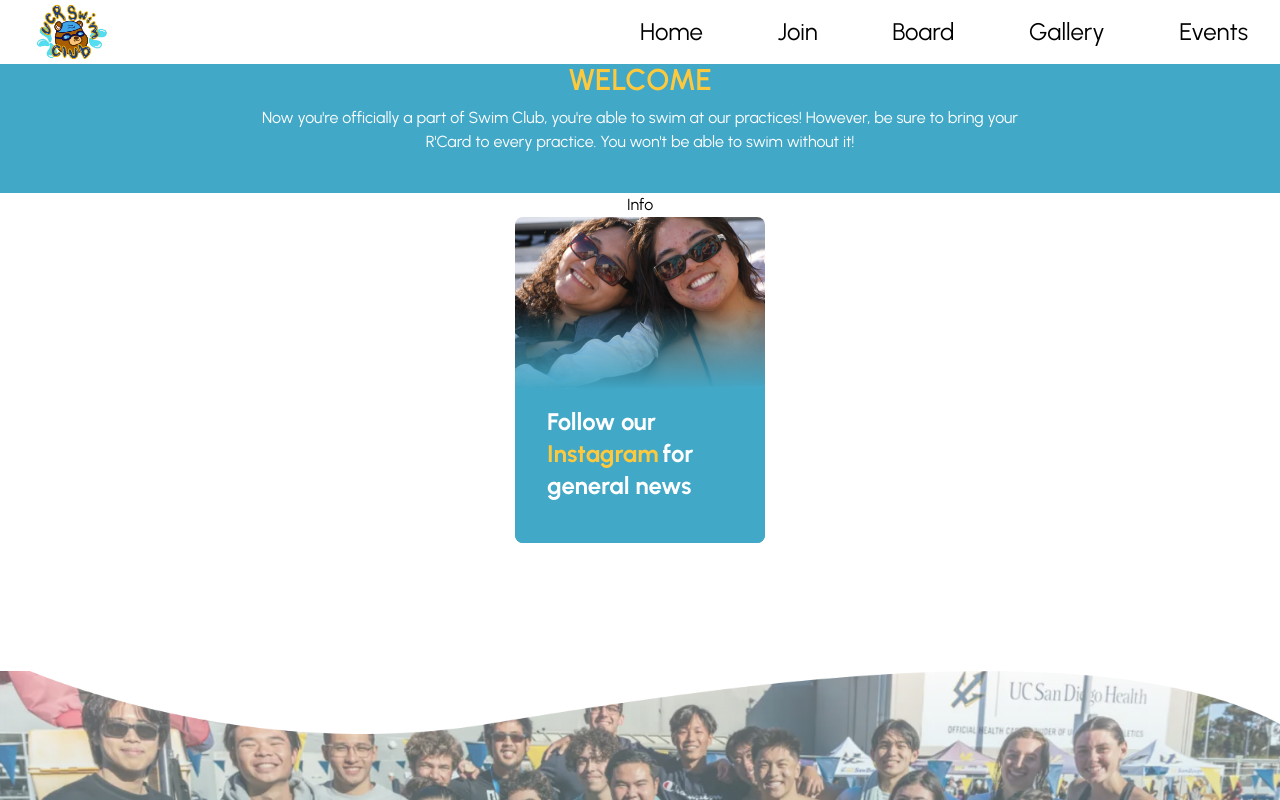
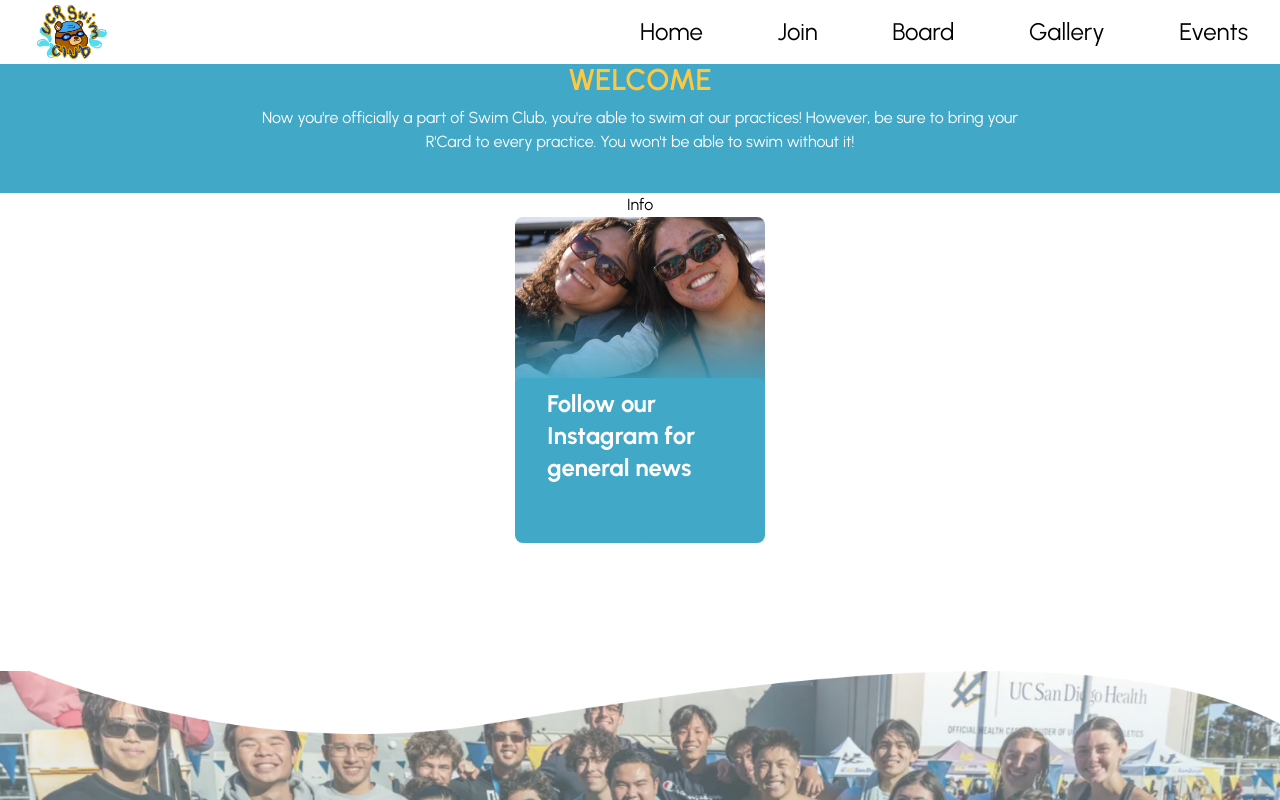
Before and after one commit to acm-ucr/ucr-swim-website, a Next.js app: page /join in a window 1280 px wide. Shown: the top 800 px of the page. Built offline with nearby package versions, Linux system fonts and the light colour scheme.

Commit message:
Removed comments and simplified text prop #17

```diff
--- a/src/app/join/page.js
+++ b/src/app/join/page.js
@@ -10,10 +10,7 @@ const Join = () => {
       <Welcome />
       <Info />
       <InfoCard
-        text1="Follow our"
-        text2="Instagram"
-        text3=" for"
-        text4="general news"
+        text="Follow our Instagram for general news"
         link="https://www.instagram.com/ucrclubswim/"
       />
     </div>
--- a/src/components/join/InfoCard.jsx
+++ b/src/components/join/InfoCard.jsx
@@ -2,7 +2,7 @@ import Image from "next/image";
 import image1 from "@/public/join/infocard.webp";
 import Link from "next/link";
 
-const InfoCard = ({ text1, text2, text3, text4, link }) => {
+const InfoCard = ({ text, link }) => {
   return (
     <button className="hover:opacity-80 active:opacity-50 relative h-full w-fill">
       <Link href={link}>
@@ -11,22 +11,10 @@ const InfoCard = ({ text1, text2, text3, text4, link }) => {
           alt="InfoPicture"
           className="object-contain h-full w-39 rounded-lg"
         />
-        <div class="absolute top-[55%] w-full py-2.5 bottom-0 inset-x-0 bg-swim-blue-200 text-white text-2xl rounded-lg font-bold text-start px-8">
-          <p>{text1}</p>
-          <div className="flex flex-row gap-1">
-            <div>
-              <p class="text-swim-yellow">{text2} </p>
-            </div>
-            <div>
-              <p>{text3}</p>
-            </div>
-          </div>
-          <p>{text4}</p>
+        <div class="absolute bottom-[15%] w-full py-2.5 bottom-0 inset-x-0 bg-swim-blue-200 text-white text-2xl rounded-lg font-bold text-start px-8">
+          <p>{text}</p>
         </div>
       </Link>
-      {/* <div className="absolute top-[65%] bg-gradient-to-t from-swim-blue-200 from-70% h-full w-full z-10 rounded-lg">
-        <p>Follow our Instagram for general news</p>
-      </div> */}
     </button>
   );
 };
```
